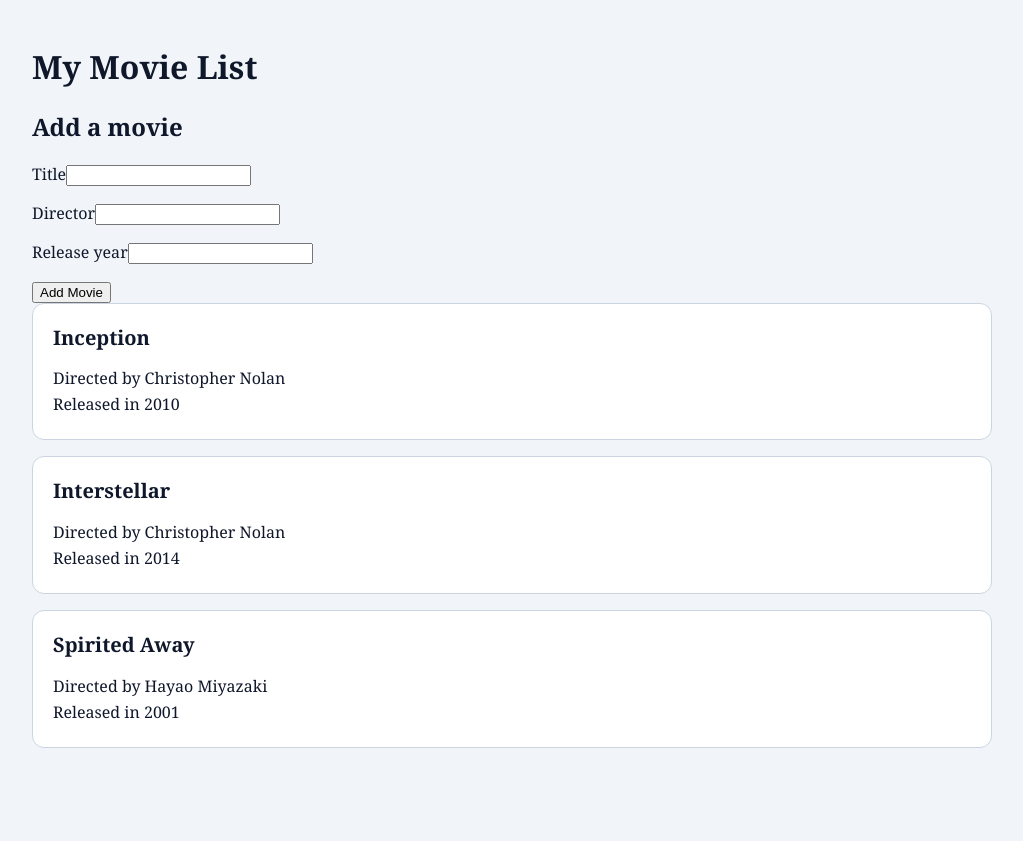
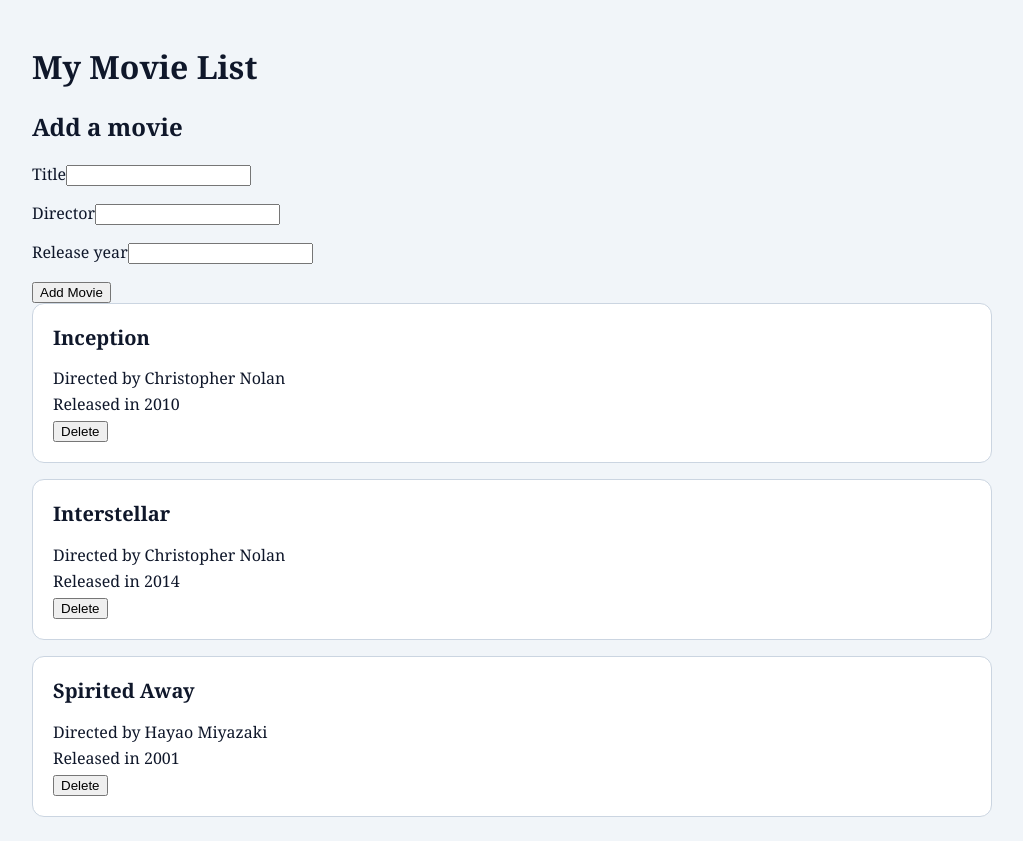
Before and after one commit to annengendo25-design/movie-list, a React (Vite) app: page / in a window 1280 px wide. Shown: the whole page, without its empty margins (128-1151 px from the left). Before the commit the page ends 800 px from the top, so only its background shows below. Built offline with nearby package versions, Linux system fonts and the light colour scheme.

Commit message:
Allow users to delete movies from the list

```diff
--- a/src/App.jsx
+++ b/src/App.jsx
@@ -8,11 +8,15 @@ export default function App(){
     const newMovie={...movieDetails,id:crypto.randomUUID()};
     setMovies((currentMovies)=>[...currentMovies,newMovie]);
   }
+  function deleteMovie(movieId){
+    setMovies((currentMovies)=>
+    currentMovies.filter((movie)=>movie.id !==movieId));
+  }
   return(
     <main>
       <h1>My Movie List</h1>
       <AddMovieForm onAdd={addMovie}/>
-      <MovieList movies={movies}/>
+      <MovieList movies={movies} onDelete={deleteMovie}/>
     </main>
   );
 }
--- a/src/components/MovieCard.jsx
+++ b/src/components/MovieCard.jsx
@@ -1,9 +1,11 @@
-export default function MovieCard({movie}){
+export default function MovieCard({movie,onDelete}){
     return(
         <article className="movie-card">
             <h2>{movie.title}</h2>
             <p>Directed by {movie.director}</p>
             <p>Released in {movie.year}</p>
+
+            <button type="button" onClick={()=>onDelete(movie.id)}>Delete</button>
         </article>
     );
 }
```
